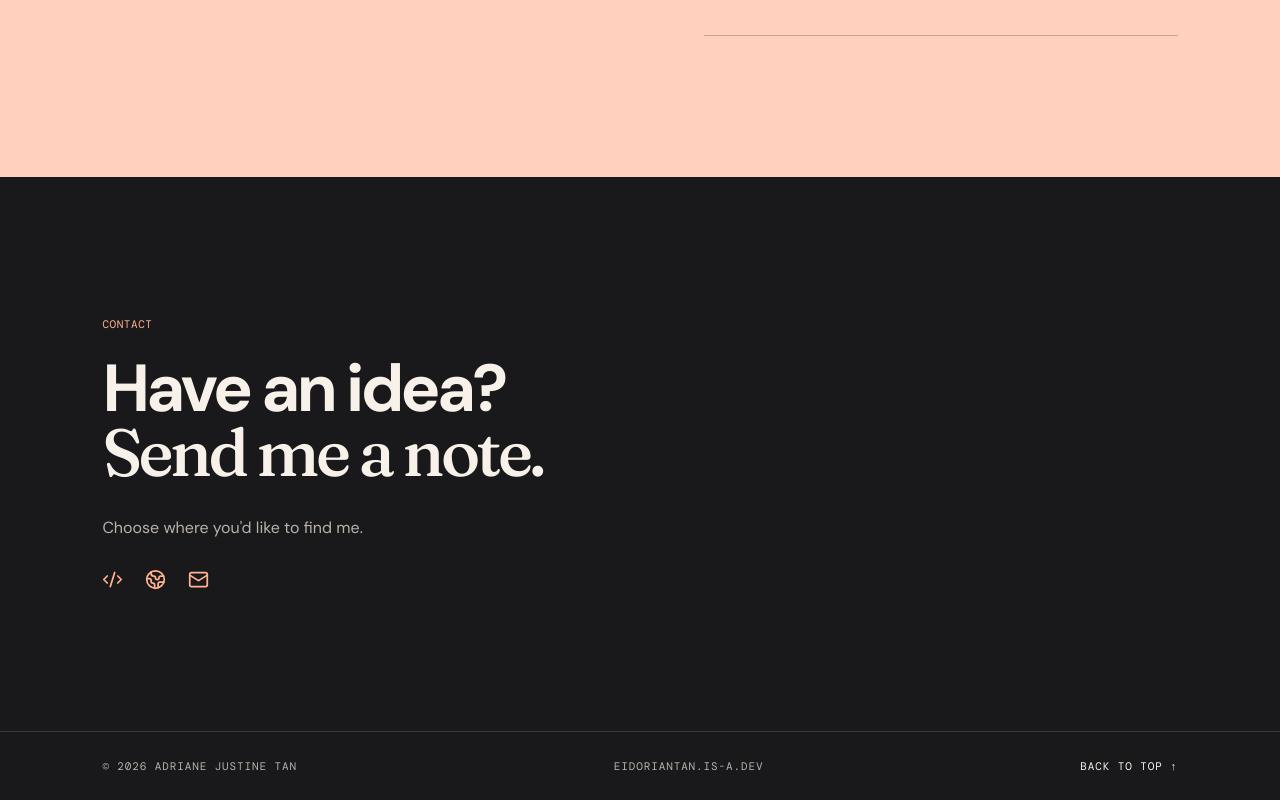
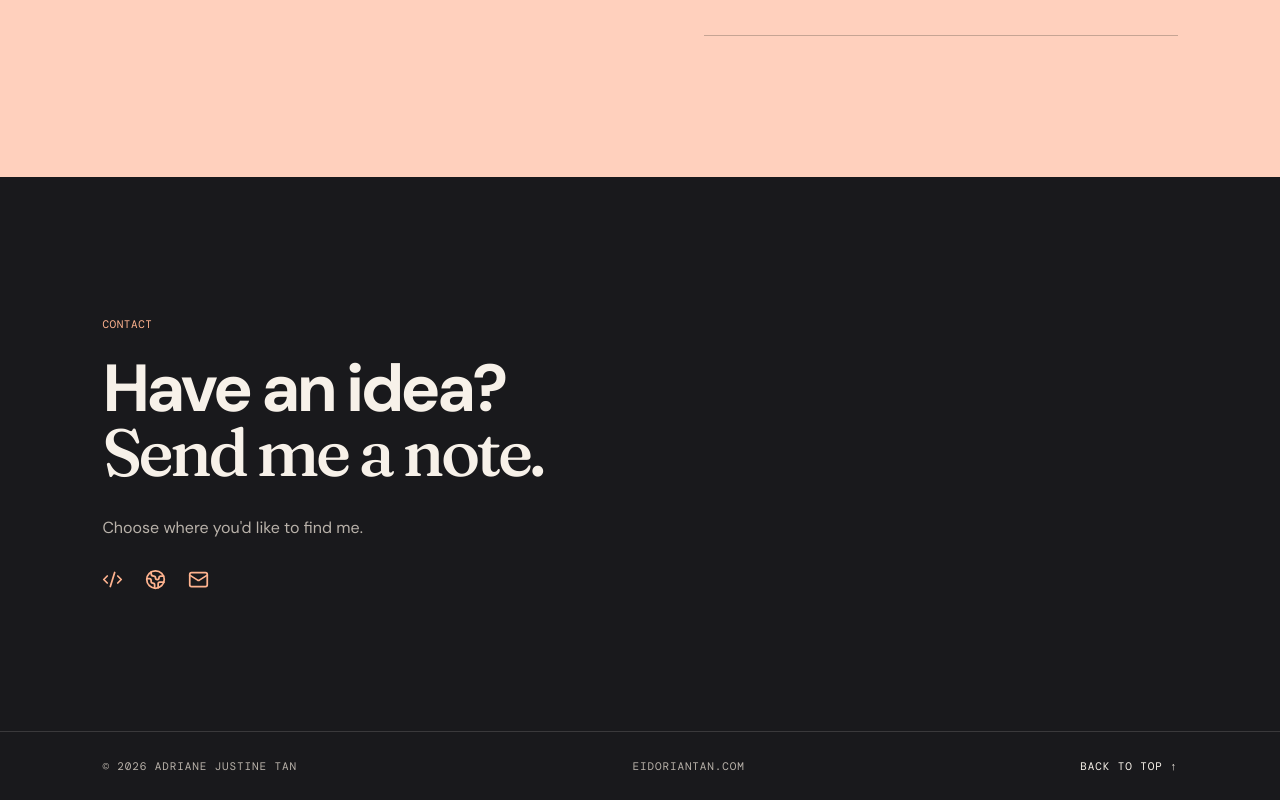
Before and after one commit to eidoriantan/eidoriantan.com, a React (Vite) app: page / in a window 1280 px wide. Shown: the part 4587-5387 px from the top of the page. Built offline with nearby package versions, Linux system fonts and the light colour scheme.

Commit message:
chore: update domain

```diff
--- a/index.html
+++ b/index.html
@@ -8,15 +8,15 @@
     <meta property="og:title" content="Adriane Justine Tan — Full-stack software developer" />
     <meta property="og:description" content="Web applications, mobile products, and AI agents for ambitious ideas." />
     <meta property="og:type" content="website" />
-    <meta property="og:url" content="https://eidoriantan.is-a.dev" />
-    <link rel="canonical" href="https://eidoriantan.is-a.dev" />
+    <meta property="og:url" content="https://eidoriantan.com" />
+    <link rel="canonical" href="https://eidoriantan.com" />
     <script type="application/ld+json">
       {
         "@context": "https://schema.org",
         "@type": "Person",
         "name": "Adriane Justine Tan",
         "jobTitle": "Full-stack software developer",
-        "url": "https://eidoriantan.is-a.dev",
+        "url": "https://eidoriantan.com",
         "email": "mailto:tan.adrianejustine@gmail.com",
         "sameAs": [
           "https://github.com/eidoriantan",
--- a/src/content/portfolio.ts
+++ b/src/content/portfolio.ts
@@ -17,7 +17,7 @@
   shortName: 'Adriane Tan',
   role: 'Full-stack software developer',
   email: 'tan.adrianejustine@gmail.com',
-  domain: 'eidoriantan.is-a.dev',
+  domain: 'eidoriantan.com',
   social: {
     github: 'https://github.com/eidoriantan',
     linkedin: 'https://www.linkedin.com/in/eidoriantan/',
```
Also changed, not shown: public/robots.txt, 1 other file (tests, documents, lock files or other folders).
